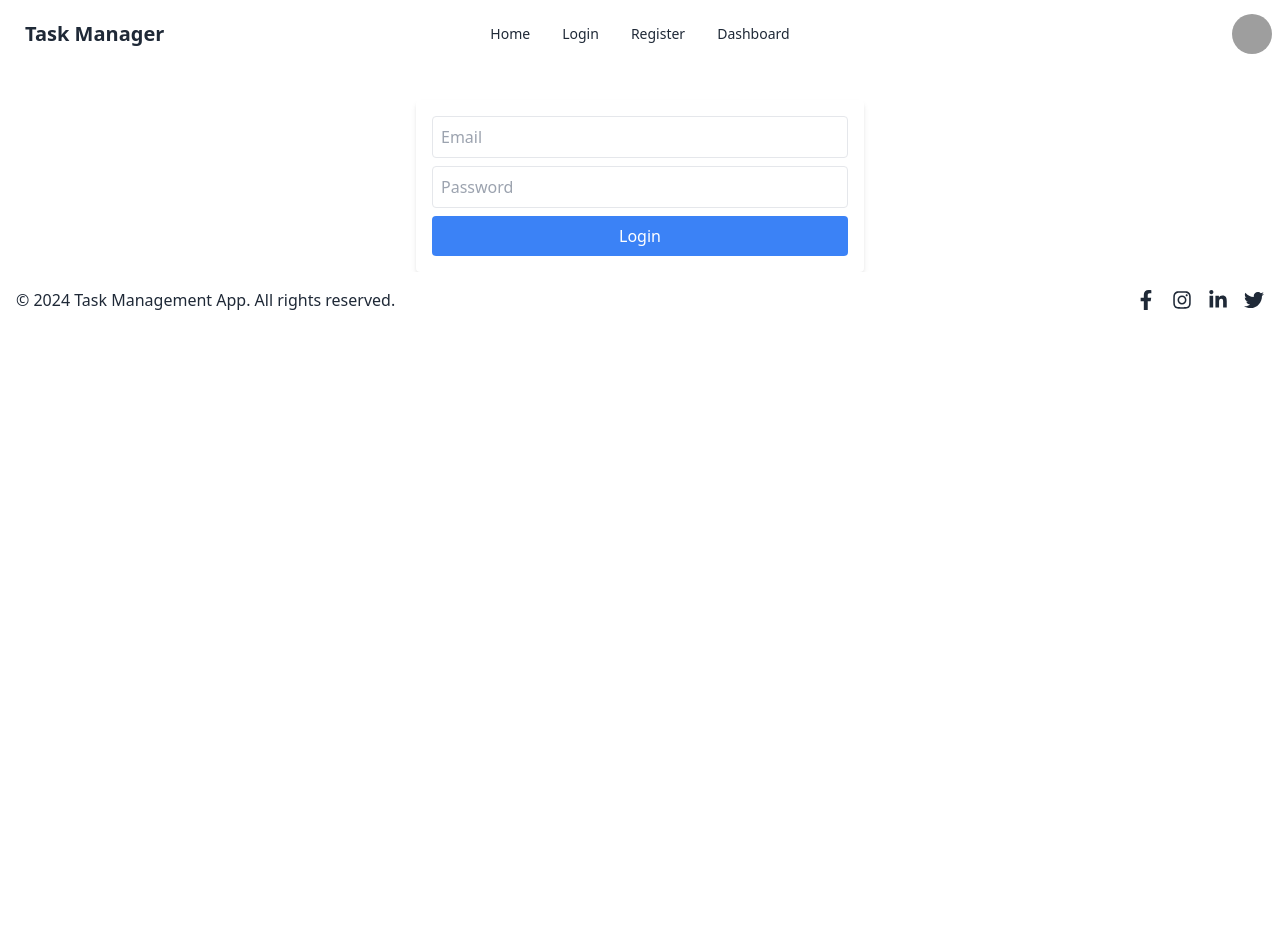
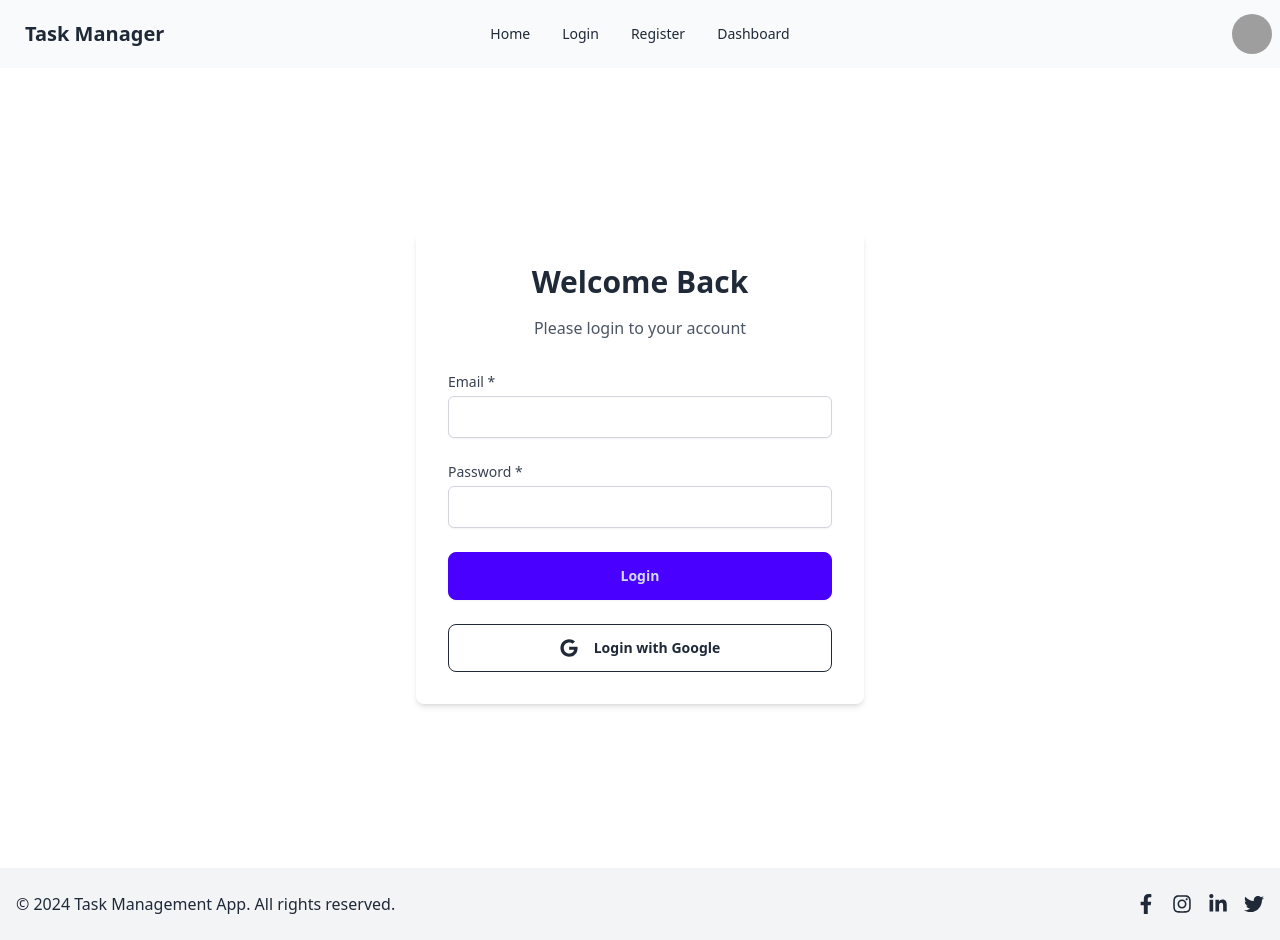
Before and after one commit to sisrafilss/task-management-client, a React (Vite) app: page /login in a window 1280 px wide. Before the commit the page ends 800 px from the top, so only its background shows below. Built offline with nearby package versions, Linux system fonts and the light colour scheme; grey boxes are pictures that could not be loaded.

Commit message:
login page edited

```diff
--- a/src/components/Footer.jsx
+++ b/src/components/Footer.jsx
@@ -3,7 +3,7 @@ import { FaFacebookF, FaInstagram, FaLinkedinIn, FaTwitter } from 'react-icons/f
 
 const Footer = () => {
   return (
-    <footer className="bg-base-100 text-gray-800 py-4">
+    <footer className="bg-gray-100 text-gray-800 py-6">
       <div className="container mx-auto px-4 flex flex-col md:flex-row items-center justify-between">
         <div className="mb-4 md:mb-0">
           <p className="text-center md:text-left text-sm md:text-base">
--- a/src/components/Navbar.jsx
+++ b/src/components/Navbar.jsx
@@ -1,7 +1,7 @@
 import { Link } from "react-router-dom";
 
 const Navbar = () => (
-  <div className="navbar bg-base-100">
+  <div className="navbar bg-gray-50 shadow-md">
     <div className="navbar-start">
       <div className="dropdown">
         <div tabIndex={0} role="button" className="btn btn-ghost lg:hidden">
--- a/src/pages/LoginPage.jsx
+++ b/src/pages/LoginPage.jsx
@@ -1,53 +1,78 @@
-// import { useHistory } from "react-router-dom";
-import axios from "axios";
-import { useState } from "react";
+import { useForm } from "react-hook-form";
+import { FaGoogle } from "react-icons/fa";
 
 const LoginPage = () => {
-  const [email, setEmail] = useState("");
-  const [password, setPassword] = useState("");
-//   const history = useHistory();
+  const {
+    register,
+    handleSubmit,
+    formState: { errors },
+  } = useForm();
 
-  const login = async (e) => {
-    e.preventDefault();
-    try {
-      const res = await axios.post("/api/auth/login", { email, password });
-      localStorage.setItem("token", res.data.token);
-      history.push("/dashboard");
-    } catch (err) {
-      console.error(err.response.data);
-    }
+  const onSubmit = (data) => {
+    console.log(data);
   };
 
   return (
-    <>
-      <form
-        onSubmit={login}
-        className="max-w-md mx-auto mt-8 p-4 bg-white shadow-md rounded"
+    <div className="min-h-screen flex flex-col items-center justify-center bg-base-100 p-4 shadow-md">
+      <div className="max-w-md w-full bg-white shadow-md rounded-lg p-8">
+        <h2 className="text-3xl font-bold mb-4 text-center">Welcome Back</h2>
+        <p className="text-gray-600 mb-8 text-center">
+          Please login to your account
+        </p>
+        <form onSubmit={handleSubmit(onSubmit)} className="space-y-6">
+          <div>
+            <label
+              htmlFor="email"
+              className="block text-sm font-medium text-gray-700"
             >
+              Email *
+            </label>
             <input
+              id="email"
               type="email"
-          value={email}
-          onChange={(e) => setEmail(e.target.value)}
-          placeholder="Email"
-          required
-          className="w-full mb-2 p-2 border rounded"
+              {...register("email", { required: "Email is required" })}
+              className="mt-1 block w-full px-3 py-2 border border-gray-300 rounded-md shadow-sm focus:outline-none focus:ring focus:ring-blue-500"
             />
+            {errors.email && (
+              <span className="text-red-500 text-sm">
+                {errors.email.message}
+              </span>
+            )}
+          </div>
+
+          <div>
+            <label
+              htmlFor="password"
+              className="block text-sm font-medium text-gray-700"
+            >
+              Password *
+            </label>
             <input
+              id="password"
               type="password"
-          value={password}
-          onChange={(e) => setPassword(e.target.value)}
-          placeholder="Password"
-          required
-          className="w-full mb-2 p-2 border rounded"
+              {...register("password", { required: "Password is required" })}
+              className="mt-1 block w-full px-3 py-2 border border-gray-300 rounded-md shadow-sm focus:outline-none focus:ring focus:ring-blue-500"
             />
-        <button
-          type="submit"
-          className="w-full bg-blue-500 text-white p-2 rounded hover:bg-blue-700"
-        >
+            {errors.password && (
+              <span className="text-red-500 text-sm">
+                {errors.password.message}
+              </span>
+            )}
+          </div>
+
+          <button type="submit" className="w-full btn btn-primary">
             Login
           </button>
         </form>
-    </>
+
+        <div className="mt-6 flex flex-col space-y-4">
+          <button className="w-full btn btn-outline flex items-center justify-center space-x-2">
+            <FaGoogle className="text-lg" />
+            <span>Login with Google</span>
+          </button>
+        </div>
+      </div>
+    </div>
   );
 };
 
```
Lines whose indentation alone changed are shown as unchanged.
